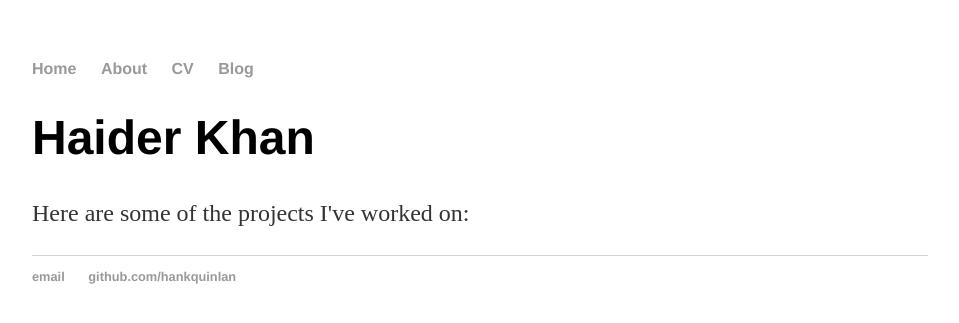
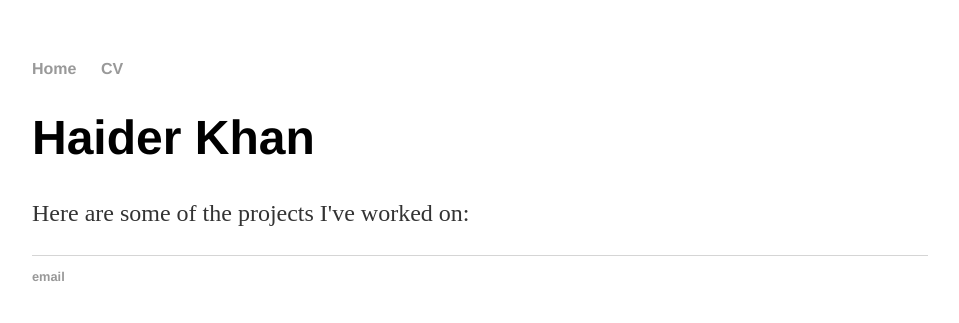
Before and after one commit to h2kh/h2kh.github.io, a Jekyll site: the page built from index.html, in a window 1280 px wide. Shown: the top 323 px of the page, without its empty margins (160-1119 px from the left). Built offline with Jekyll 4.4.1, drawn with Linux system fonts in a browser that asks for light colours.

Commit message:
Update default.html

```diff
--- a/_layouts/default.html
+++ b/_layouts/default.html
@@ -9,9 +9,9 @@
 			<nav>
 	    		<ul>
 	        		<li><a href="/">Home</a></li>
-		        	<li><a href="/about">About</a></li>
+		        	<!--<li><a href="/about">About</a></li>-->
 	        		<li><a href="/cv">CV</a></li>
-	        		<li><a href="/blog">Blog</a></li>
+	        		<!--<li><a href="/blog">Blog</a></li>-->
 	    		</ul>
 			</nav>
 			<div class="container">
@@ -21,8 +21,8 @@
 			</div><!-- /.container -->
 			<footer>
 	    		<ul>
-	        		<li><a href="mailto:hankquinlanhub@gmail.com">email</a></li>
-	        		<li><a href="https://github.com/hankquinlan">github.com/hankquinlan</a></li>
+	        		<li><a href="mailto:haiderhkhan.93@gmail.com">email</a></li>
+	        		<!--<li><a href="https://github.com/hankquinlan">github.com/hankquinlan</a></li>-->
 				</ul>
 			</footer>
 		</body>
```
